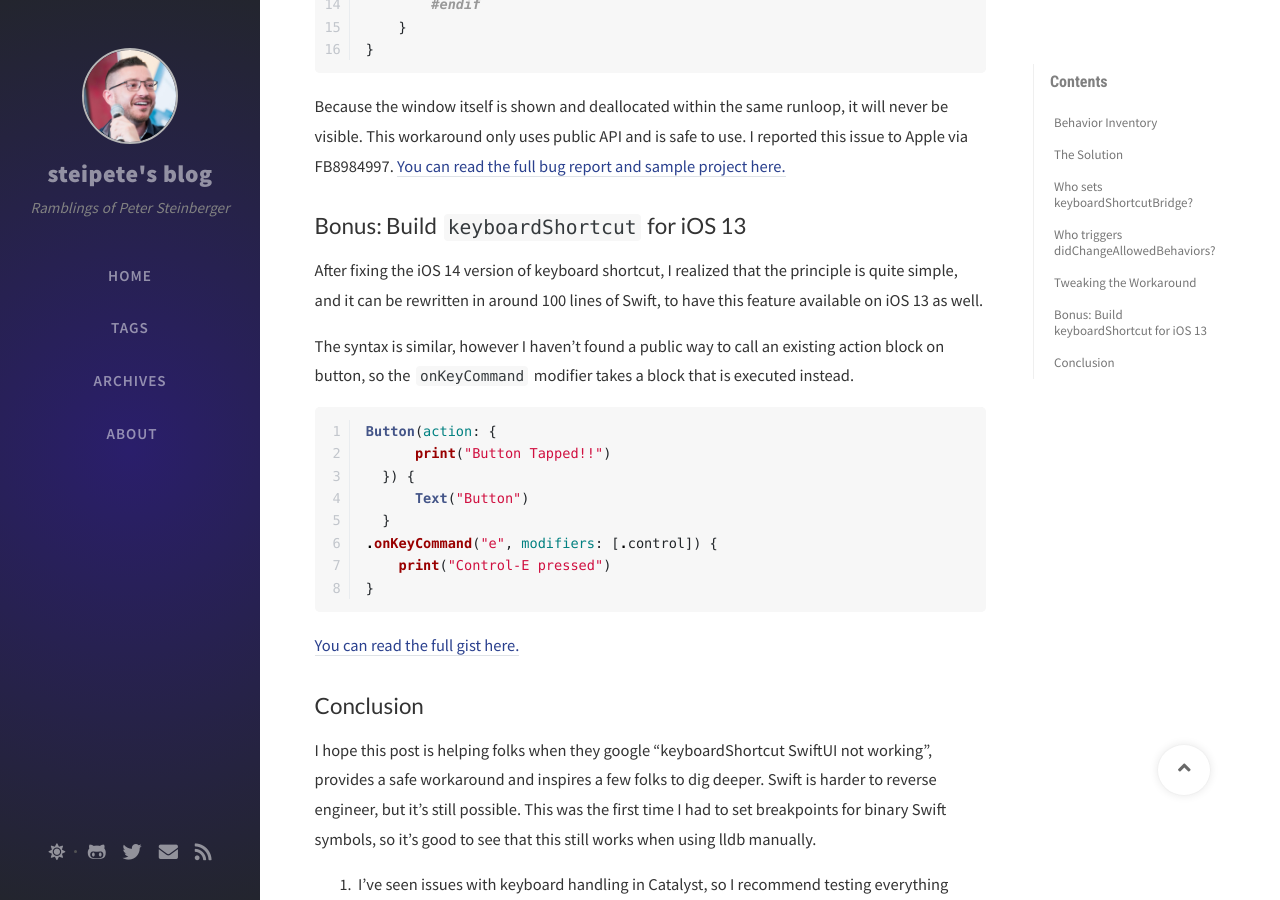
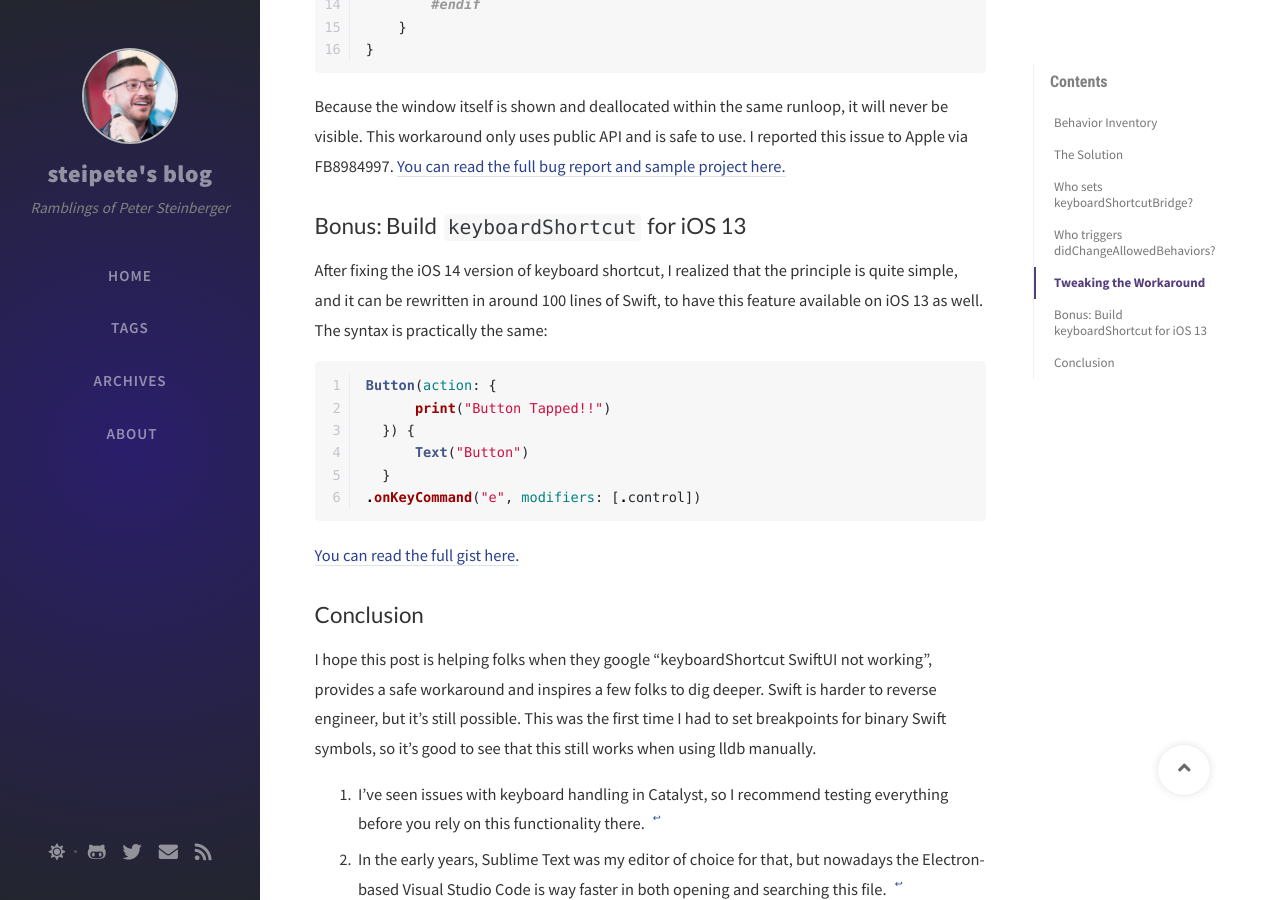
Before and after one commit to steipete/steipete.com, a Jekyll site: the page built from _posts/2021-01-21-fixing-keyboardshortcut-in-swiftui.md, in a window 1280 px wide and 900 px high, scrolled down 6144 px. Built offline with Jekyll 4.4.1, drawn with Linux system fonts in a browser that asks for light colours; nearby versions of some CDN libraries; comment, search, counter and statistics services are not loaded.

Commit message:
improve iOS 13

````diff
--- a/_posts/2021-01-21-fixing-keyboardshortcut-in-swiftui.md
+++ b/_posts/2021-01-21-fixing-keyboardshortcut-in-swiftui.md
@@ -160,9 +160,7 @@ Because the window itself is shown and deallocated within the same runloop, it w
 
 ## Bonus: Build `keyboardShortcut` for iOS 13
 
-After fixing the iOS 14 version of keyboard shortcut, I realized that the principle is quite simple, and it can be rewritten in around 100 lines of Swift, to have this feature available on iOS 13 as well.
-
-The syntax is similar, however I haven't found a public way to call an existing action block on button, so the `onKeyCommand` modifier takes a block that is executed instead.
+After fixing the iOS 14 version of keyboard shortcut, I realized that the principle is quite simple, and it can be rewritten in around 100 lines of Swift, to have this feature available on iOS 13 as well. The syntax is practically the same:
 
 ```swift
 Button(action: {
@@ -170,9 +168,7 @@ Button(action: {
   }) {
       Text("Button")
   }
-.onKeyCommand("e", modifiers: [.control]) {
-    print("Control-E pressed")
-}
+.onKeyCommand("e", modifiers: [.control])
 ```
 
 [You can read the full gist here.](https://gist.github.com/steipete/03d412f3752611f8f4554372a29cc29d)
````
